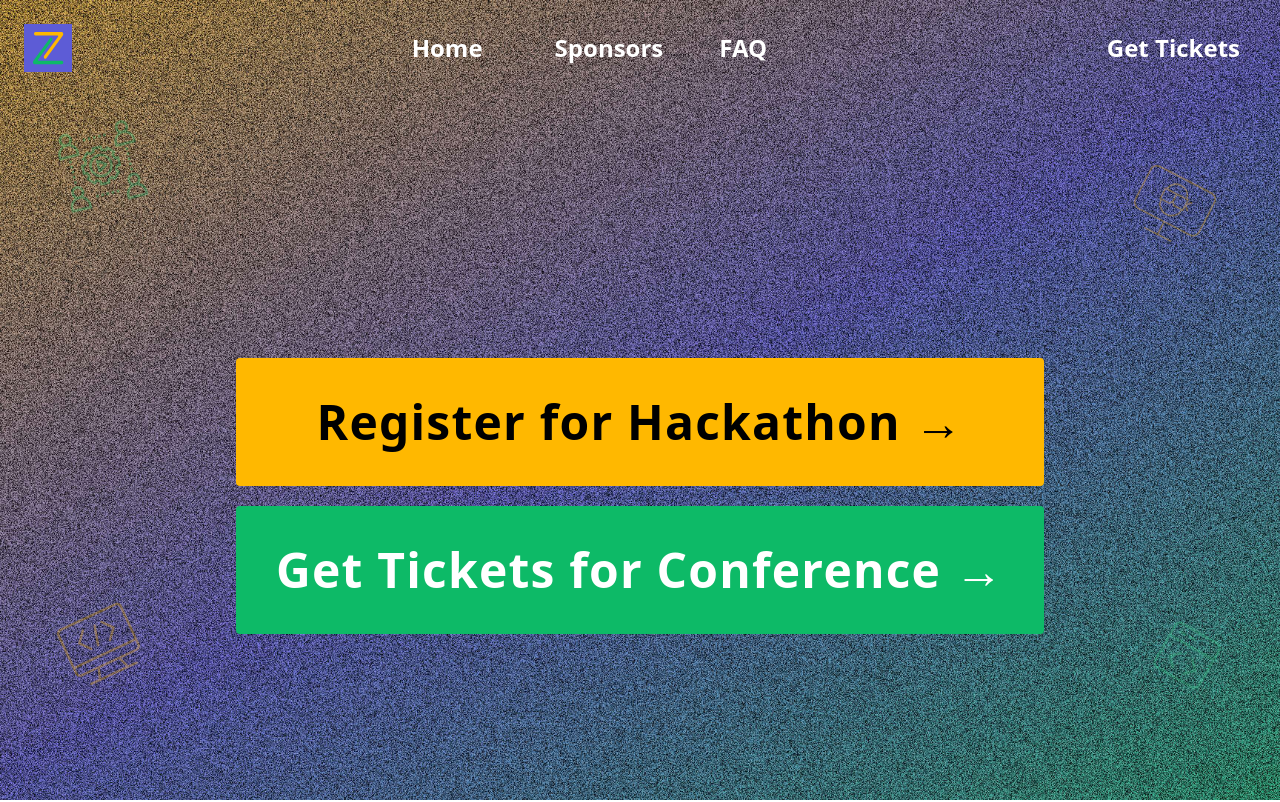
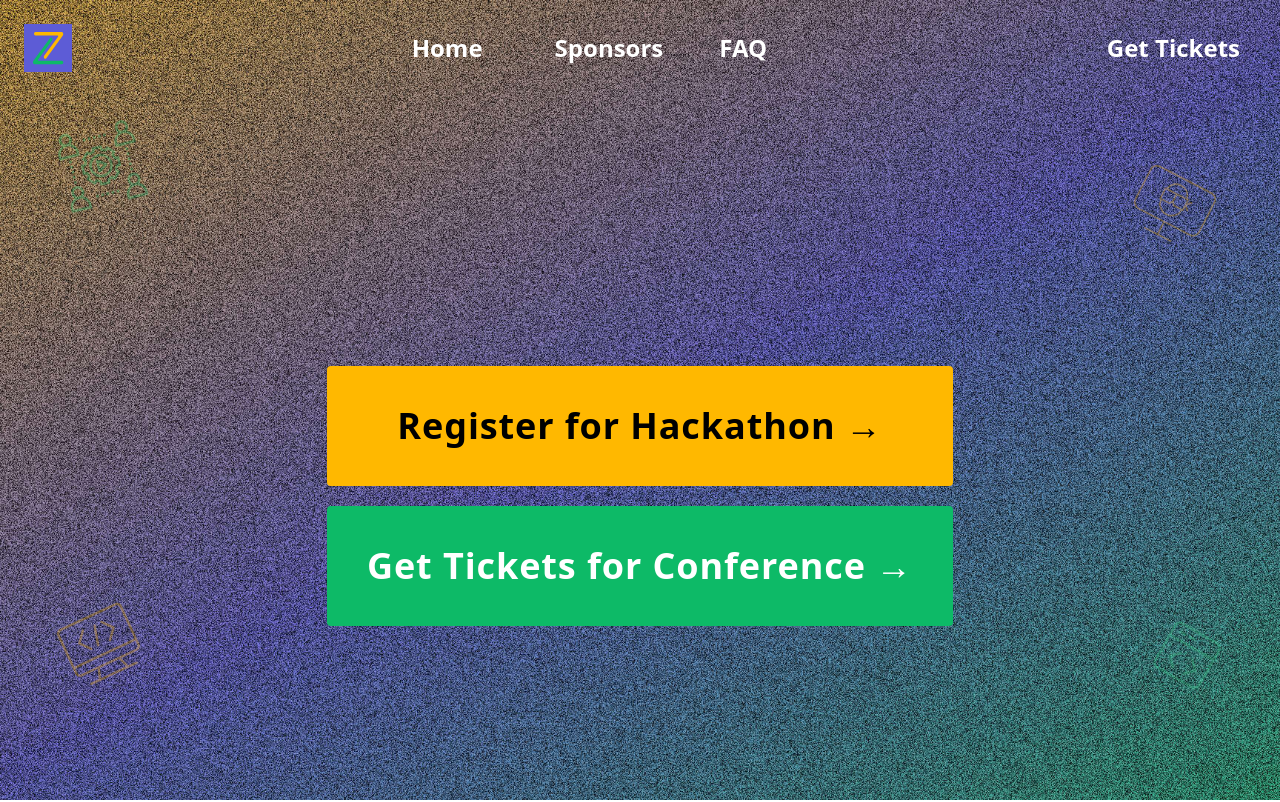
Before and after one commit to GenZtechies/gzt-hackfest, a Next.js app: page /tickets in a window 1280 px wide. Shown: the top 802 px of the page. Built offline with nearby package versions, Linux system fonts and the light colour scheme.

Commit message:
chore: ticket page text update

```diff
--- a/pages/tickets.tsx
+++ b/pages/tickets.tsx
@@ -29,10 +29,10 @@ const Tickets: NextPage = () => {
                 <section id="get-tickets" className="flex flex-col items-center min-h-screen p-10">
                     <div className="m-auto">
                         <div className="flex flex-col gap-5 justify-center my-10">
-                            <a href="" target="_blank" rel="noopener noreferrer" className="text-2xl md:text-5xl text-center rounded text-black font-black p-10 bg-primary-yellow tracking-wide">
+                            <a href="" target="_blank" rel="noopener noreferrer" className="text-2xl md:text-4xl text-center rounded text-black font-black p-10 bg-primary-yellow tracking-wide">
                                 Register for Hackathon →
                             </a>
-                            <a href="" target="_blank" rel="noopener noreferrer" className="text-2xl md:text-5xl text-center rounded text-white font-black p-10 bg-primary-green tracking-wide">
+                            <a href="" target="_blank" rel="noopener noreferrer" className="text-2xl md:text-4xl text-center rounded text-white font-black p-10 bg-primary-green tracking-wide">
                                 Get Tickets for Conference →
                             </a>
                         </div>
```
